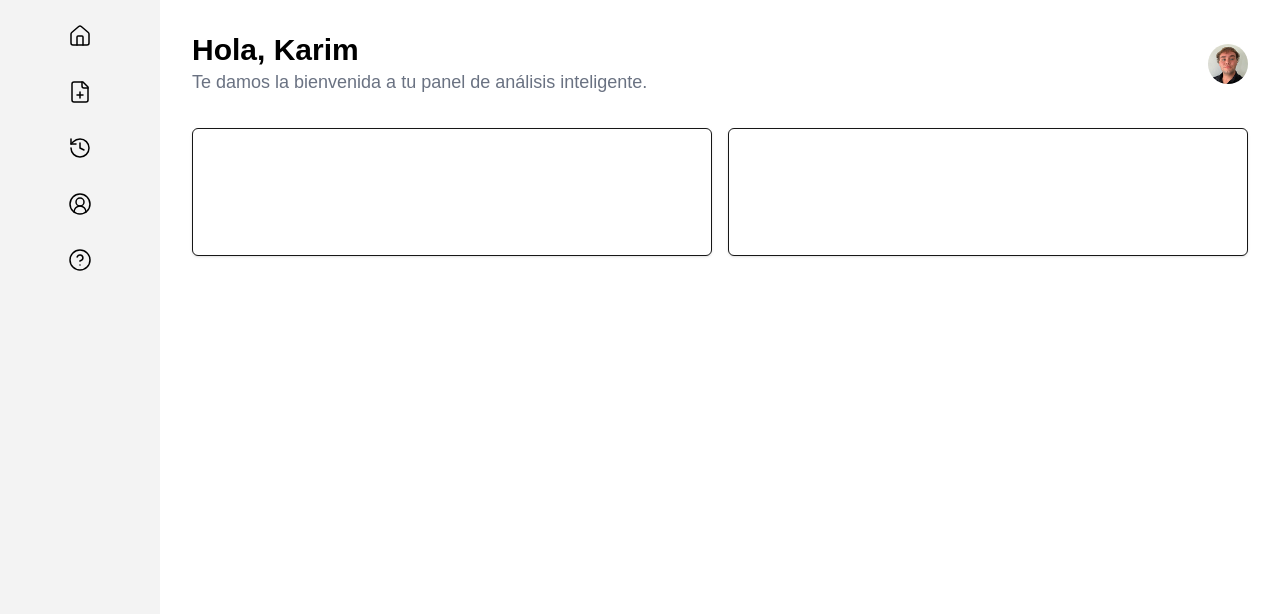
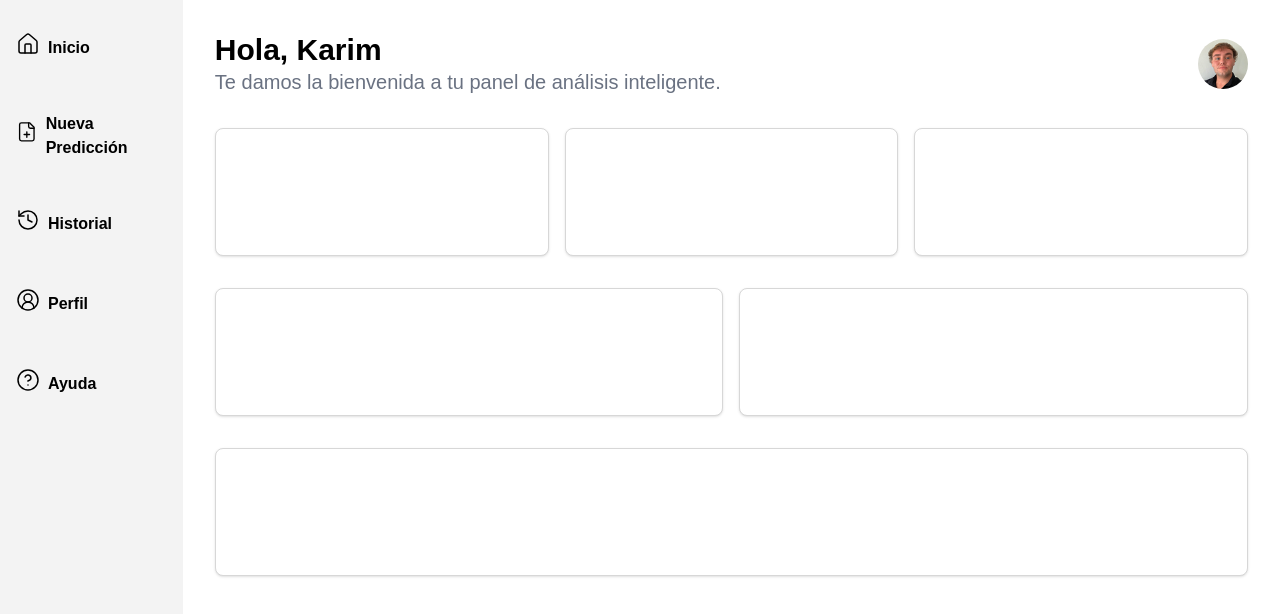
Before and after one commit to M41k80/app-prediccion-tendencias, a Next.js app in the folder frontend/: page /dashboard in a window 1280 px wide. Shown: the top 614 px of the page. Built offline with nearby package versions, Linux system fonts and the light colour scheme.

Commit message:
Actualizacion Sidebar

```diff
--- a/frontend/src/app/dashboard/page.tsx
+++ b/frontend/src/app/dashboard/page.tsx
@@ -8,8 +8,16 @@ const Dashboard = () => {
       <Sidebar />
       <main className="flex-1 bg-white p-8">
         <DashboardHeader />
+        <div className="grid grid-cols-3 gap-4 mt-8">
+          <InfoCard />
+          <InfoCard />
+          <InfoCard />
+        </div>
         <div className="grid grid-cols-2 gap-4 mt-8">
           <InfoCard />
+          <InfoCard />
+        </div>
+        <div className="grid grid-cols-1 gap-4 mt-8">
           <InfoCard />
         </div>
       </main>
--- a/frontend/src/components/DashboardHeader.tsx
+++ b/frontend/src/components/DashboardHeader.tsx
@@ -5,13 +5,13 @@ export default function DashboardHeader() {
     <div className="flex justify-between items-center">
       <header>
         <h1 className="text-3xl font-semibold text-black">Hola, Karim</h1>
-        <p className="text-gray-500 font-normal text-lg">Te damos la bienvenida a tu panel de análisis inteligente.</p>
+        <p className="text-gray-500 font-normal text-xl">Te damos la bienvenida a tu panel de análisis inteligente.</p>
       </header>
       <Image
         src="/perfil.png"
         alt="User Profile"
-        width={40}
-        height={40}
+        width={50}
+        height={50}
         className="rounded-full"
       />
     </div>
--- a/frontend/src/components/InfoCard.tsx
+++ b/frontend/src/components/InfoCard.tsx
@@ -1,5 +1,5 @@
 export default function InfoCard() {
-    return (
-      <div className="h-32 border rounded-md shadow-sm bg-white" />
-    );
-  }
+  return (
+    <div className="h-32 rounded-lg shadow-sm bg-white border border-gris3" />
+  );
+}
--- a/frontend/src/components/Sidebar.tsx
+++ b/frontend/src/components/Sidebar.tsx
@@ -6,20 +6,30 @@ import {
   CircleUserRound,
 } from "lucide-react";
 
-const icons = [Home, FilePlus, History,CircleUserRound,HelpCircle];
+const sidebarItems = [
+{icon: Home, label: "Inicio"},
+{icon: FilePlus, label: "Nueva Predicción"},
+{icon: History, label: "Historial"},
+{icon: CircleUserRound, label: "Perfil"},
+{icon: HelpCircle, label: "Ayuda"}];
+
 
 export default function Sidebar() {
   return (
-    <aside className="w-40 bg-gris text-white flex flex-col items-center py-6 space-y-8">
-      {icons.map((Icon, idx) => (
+    <aside className="w-1/7 bg-gris text-white flex flex-col items-center py-6 space-y-8">
+      {sidebarItems.map(({icon:Icon, label}, idx) => (
+        <div key={idx} className="flex flex-raw items-center space-y-2 gap-2 hover:bg-gris2 cursor-pointer w-full py-2 px-4">
         <Icon
-          key={idx}
-          className="w-6 h-6 hover:bg-gris2 cursor-pointer"
+          className="w-auto h-auto"
           color="black"
           strokeWidth={1.5}
           strokeLinecap="round"
           strokeLinejoin="round"
         />
+        <span className="text-base font-semibold text-black">
+          {label}
+        </span>
+        </div>
       ))}
     </aside>
   );
--- a/frontend/src/styles/globals.css
+++ b/frontend/src/styles/globals.css
@@ -8,8 +8,9 @@
 @theme {
   --color-background: var(--background);
   --color-foreground: var(--foreground);
-  --color-gris: #F3F3F3;
-  --color-gris2: #E8E8E8;
+  --color-gris: #f3f3f3;
+  --color-gris2: #e8e8e8;
+  --color-gris3: #d7d7d7;
   --font-sans: var(--font-geist-sans);
   --font-mono: var(--font-geist-mono);
 }
```
